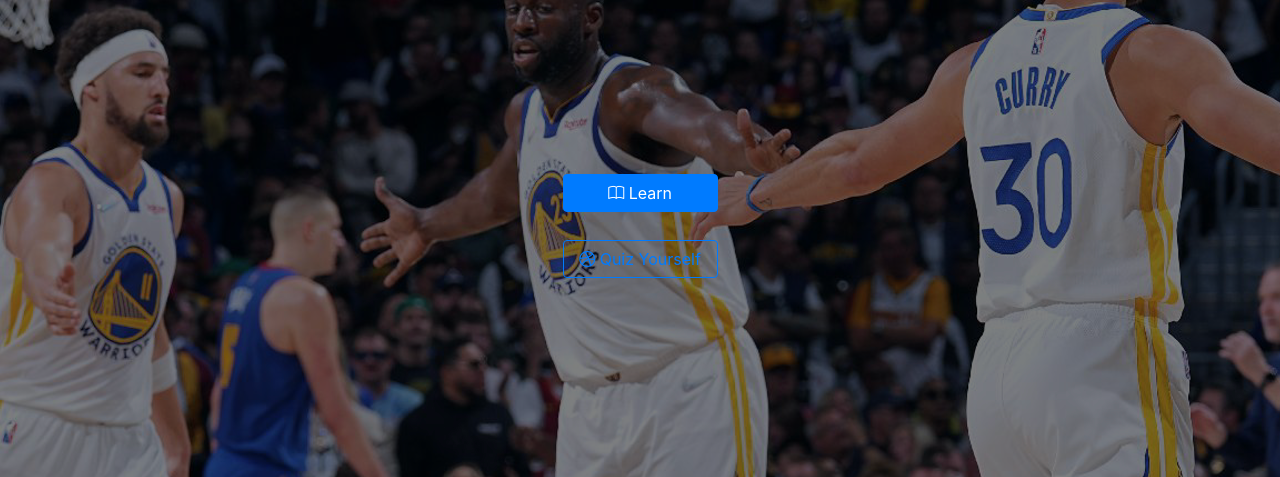
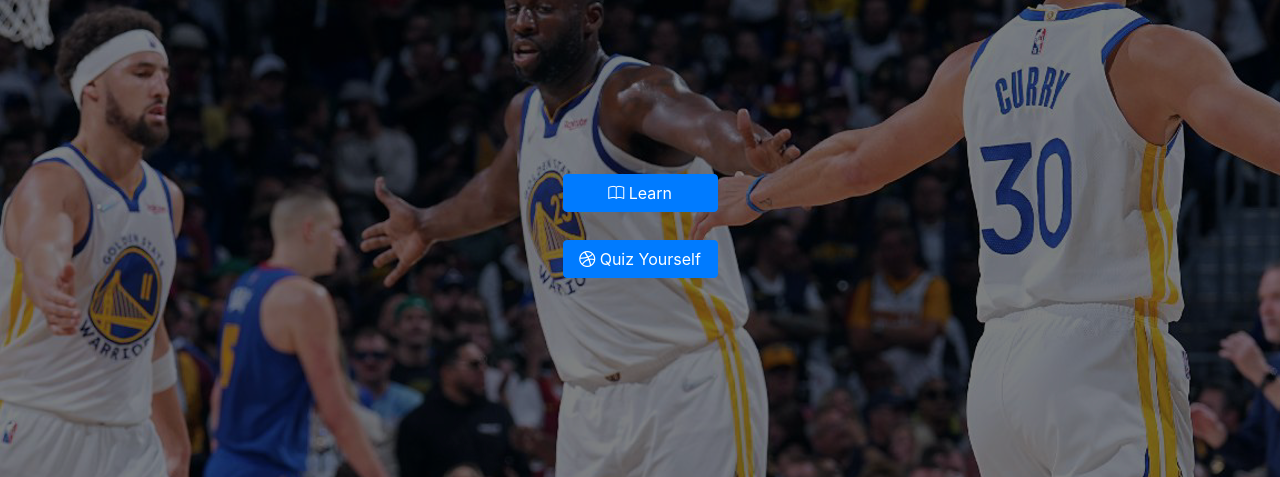
Before and after one commit to zhmzlzn/2022-UI-Basketball-Tactics, a Flask app: page / in a window 1280 px wide. Shown: the part 240-717 px from the top of the page. Run offline with Flask 2, Linux system fonts and the light colour scheme; some libraries are stand-ins or nearby versions.

Commit message:
homepage button

```diff
--- a/templates/home.html
+++ b/templates/home.html
@@ -56,7 +56,7 @@
         <div class="col-md-5"></div>
         <div class="col-md-2">
             <button type="button" class="btn btn-primary btn-block mt-5" onclick="window.location.href = '/learn/1'"><i class="bi bi-book"></i> Learn</button><br>
-            <button type="button" class="btn btn-outline-primary mt-1 btn-block" onclick="window.location.href = '/quiz/1'"><i class="bi bi-dribbble"></i> Quiz Yourself</button>
+            <button type="button" class="btn btn-primary mt-1 btn-block" onclick="window.location.href = '/quiz/1'"><i class="bi bi-dribbble"></i> Quiz Yourself</button>
         </div>
         <div class="col-md-5"></div>
     </div>
```
